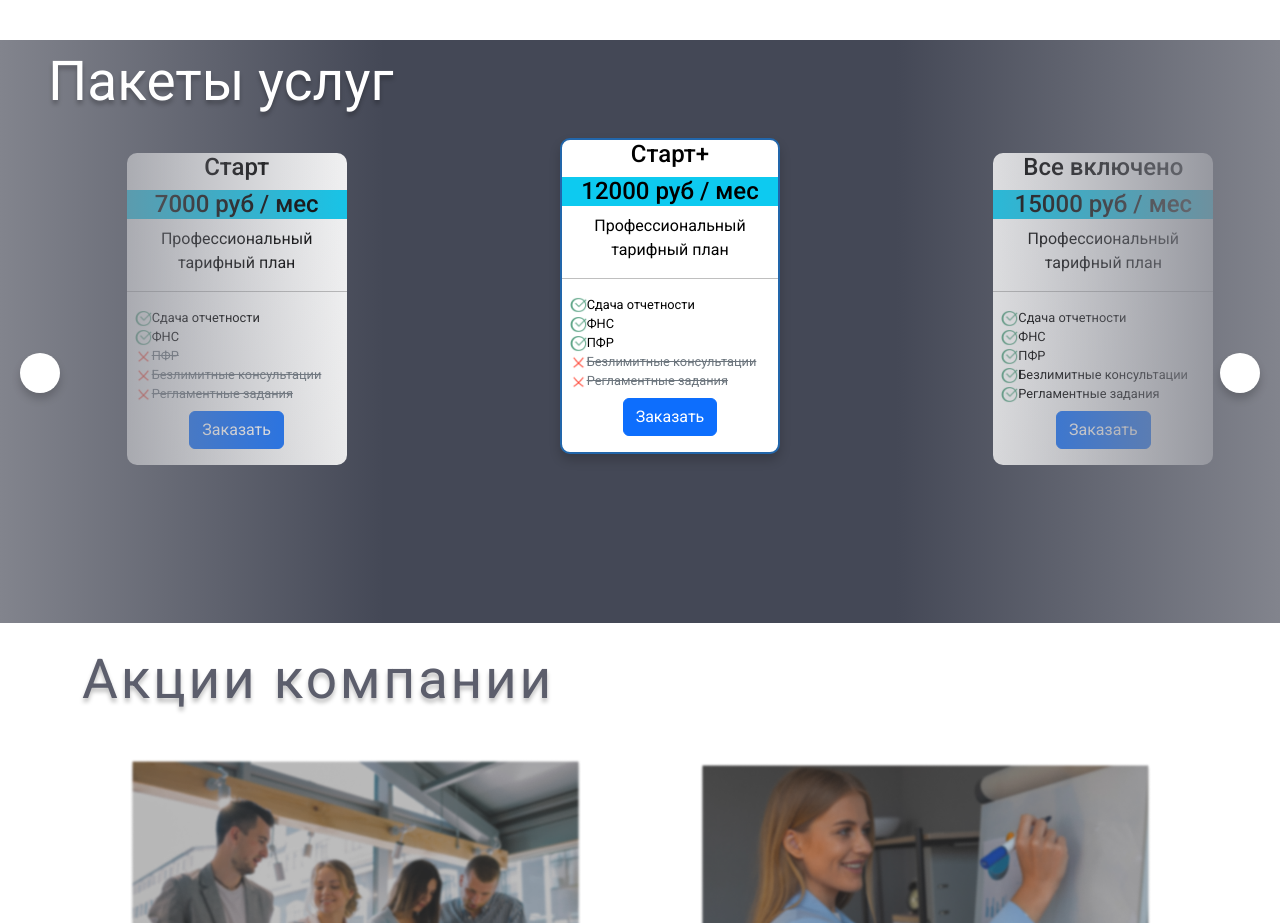
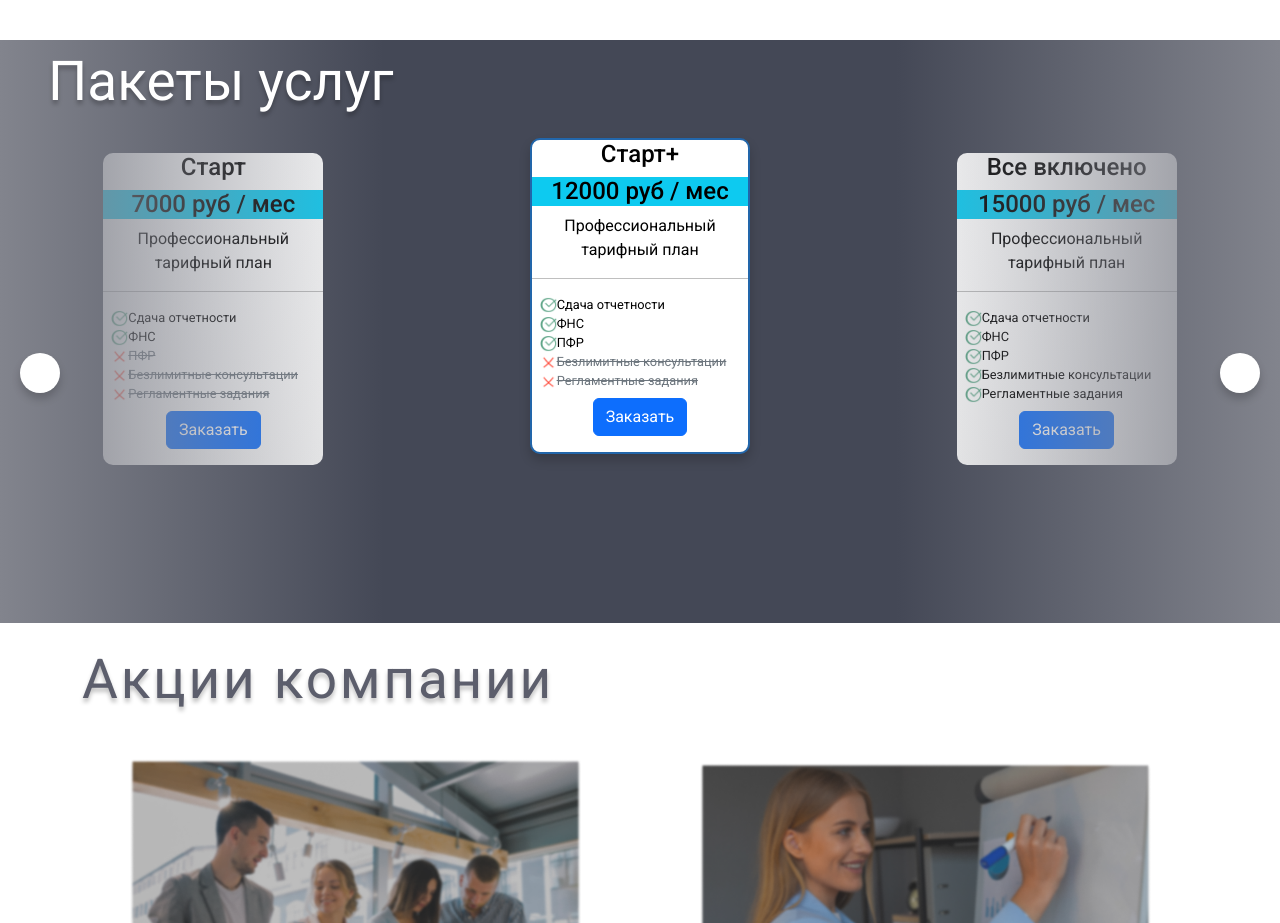
Before and after one commit to FarAlex54/Layer, a React (Create React App) app: page / in a window 1280 px wide. Shown: the part 1545-2468 px from the top of the page. Built offline with nearby package versions, Linux system fonts and the light colour scheme.

Commit message:
Попытка с карточками

```diff
--- a/src/App.css
+++ b/src/App.css
@@ -16,7 +16,7 @@ body{
 .cards_carus-wrapper {
     width:100%;
     height:500px;
-    /* max-width:1200px; */
+    max-width:100vw;
     overflow-x:hidden;
     position:relative;
 }
@@ -26,7 +26,7 @@ body{
     position:absolute;
     top:0;
     width:100%;
-    /* max-width:1200px; */
+    max-width:100vw;
     height:100%;
     background:linear-gradient(90deg, #82848d 0%, #ffffff00 30%, #ffffff00 70%, #82848d 100%);
     pointer-events:none;
@@ -35,22 +35,27 @@ body{
     position:absolute;
     top:15px;
     left:50%;
+
     transform:translateX(-110px);
     display:flex;
     flex-direction:row;
-    width:1300px;
+    width:100vw;
+    /* min-width: 900px; */ /* это насколько можно сжимать расстояние между карточками */
     justify-content:space-around;
+/*     background: red; */
+
 }
   .card_carus {/* сама активная карточка */
     width:220px;
     /* height:100%; */
     padding: 0 0% 0 0%;
+    flex-shrink: 0;
     border-radius:10px;
     border:none;
     font-family: Roboto;
-    /* display:inline; */
+    display:inline;
     cursor:pointer;
-    /* box-sizing:border-box; */
+    box-sizing:border-box;
     color:#000;
   }
   .text_footer{
--- a/src/App.jsx
+++ b/src/App.jsx
@@ -228,7 +228,7 @@ function App() {
   else{
   return (
     <AppContext.Provider
-      value={{services, packages, contacts, pageWidth, setPageWidth, articles, setArticles}}>
+      value={{services, packages, contacts, pageWidth, setPageWidth, articles, setArticles, isAuthenticated,setIsAuthenticated}}>
       <div>
         <Router>
           <Header/>
--- a/src/components/Header.jsx
+++ b/src/components/Header.jsx
@@ -6,6 +6,7 @@ import Button from 'react-bootstrap/Button';
 import {Link} from 'react-router-dom';
 import { AppContext } from '../App';
 import Modal from 'react-bootstrap/Modal';
+import SignLogin from './pages/SignLogin';
 
 function Header() {
   const HeaderContext = React.useContext(AppContext);
@@ -44,16 +45,7 @@ function Header() {
           </Container>
       </div>
       <Modal show={show} onHide={handleClose}>
-        <Modal.Header closeButton>
-          <Modal.Title></Modal.Title>
-        </Modal.Header>
-        <Modal.Body></Modal.Body>
-        <Modal.Footer>
-          <div></div>
-          <Button variant="primary" onClick={handleClose}>
-            Закрыть
-          </Button>
-        </Modal.Footer>
+       <SignLogin/>
       </Modal>
     </Navbar>
   )
--- a/src/components/PackagesNew.jsx
+++ b/src/components/PackagesNew.jsx
@@ -64,9 +64,12 @@ const PackagesNew = () => {
                     return -270;
              }
             }
+                console.log('currentCard= ',currentCard);console.log('PackagesContext.pageWidth= ',PackagesContext.pageWidth);
+                console.log('cards_carus= ',PackagesContext.pageWidth/2+110);
+                console.log('kolvo.length= ',kolvo.length);
             gsap.timeline({defaults:{ duration:dur, ease:'power3', stagger:{each:-0.03*dir} }})
             .to('.card_carus', {
-                x: xPos(cardsNumbs)*currentCard,//центрирование фокусированной карточки
+                x: (i)=>(i===currentCard)? -(PackagesContext.pageWidth/2-110)*currentCard:-(PackagesContext.pageWidth/2-110)*currentCard,
                 y:(i)=>(i===currentCard)?0:15,//вертикальное выравнивание второстепенных карточек
                 height:(i)=>(i===currentCard)?100+'%':100+'%',//высота активной/пассивной карточки
                 ease:'elastic.out(0.4)'//gsap дрыгалка
--- /dev/null
+++ b/src/components/pages/SignLogin.jsx
@@ -0,0 +1,28 @@
+import React, {useState} from 'react'
+import Modal from 'react-bootstrap/Modal';
+import Button from 'react-bootstrap/Button';
+
+const SignLogin = () => {
+    const [show,setShow] = useState(false);
+    const handleClose = () => setShow(false);
+  return (
+    <div>
+        <Modal.Header closeButton>
+          <Modal.Title>
+
+          </Modal.Title>
+        </Modal.Header>
+        <Modal.Body>
+
+        </Modal.Body>
+        <Modal.Footer>
+          <div></div>
+          <Button variant="primary" onClick={handleClose}>
+            Закрыть
+          </Button>
+        </Modal.Footer>
+    </div>
+  )
+}
+
+export default SignLogin
```
